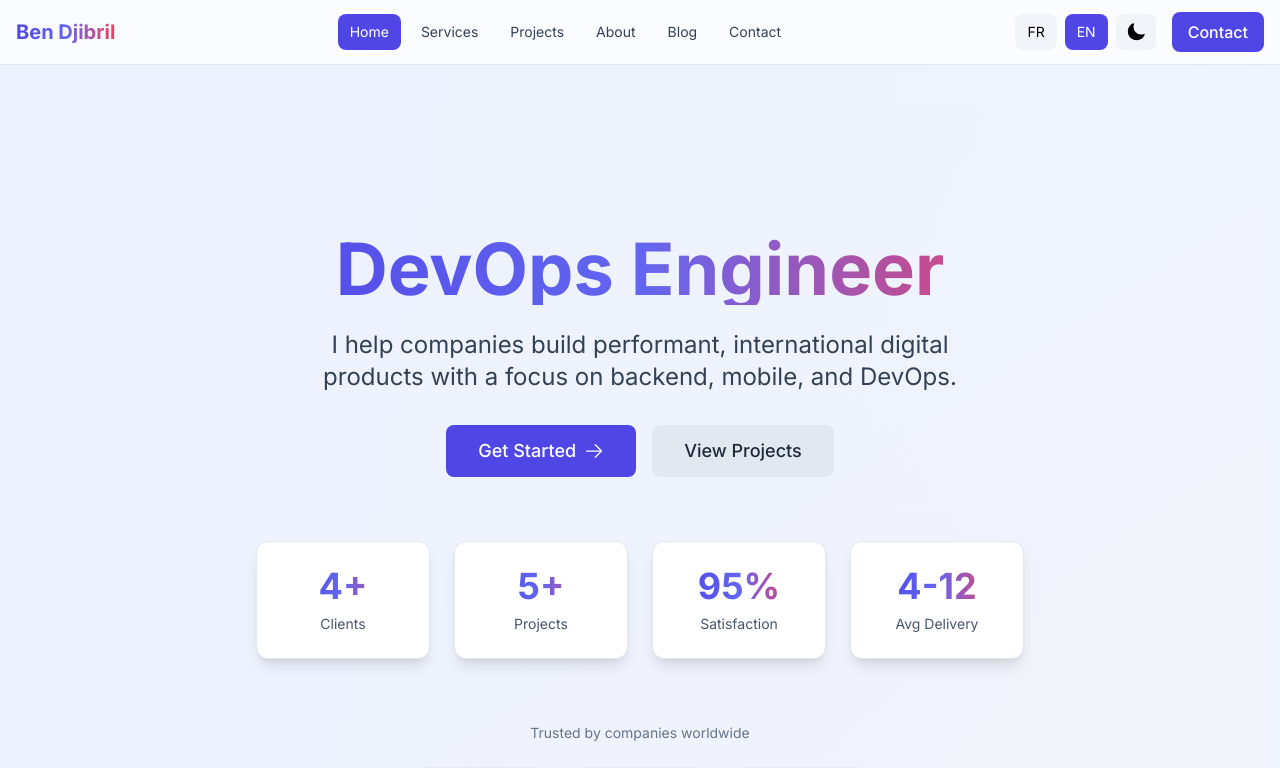
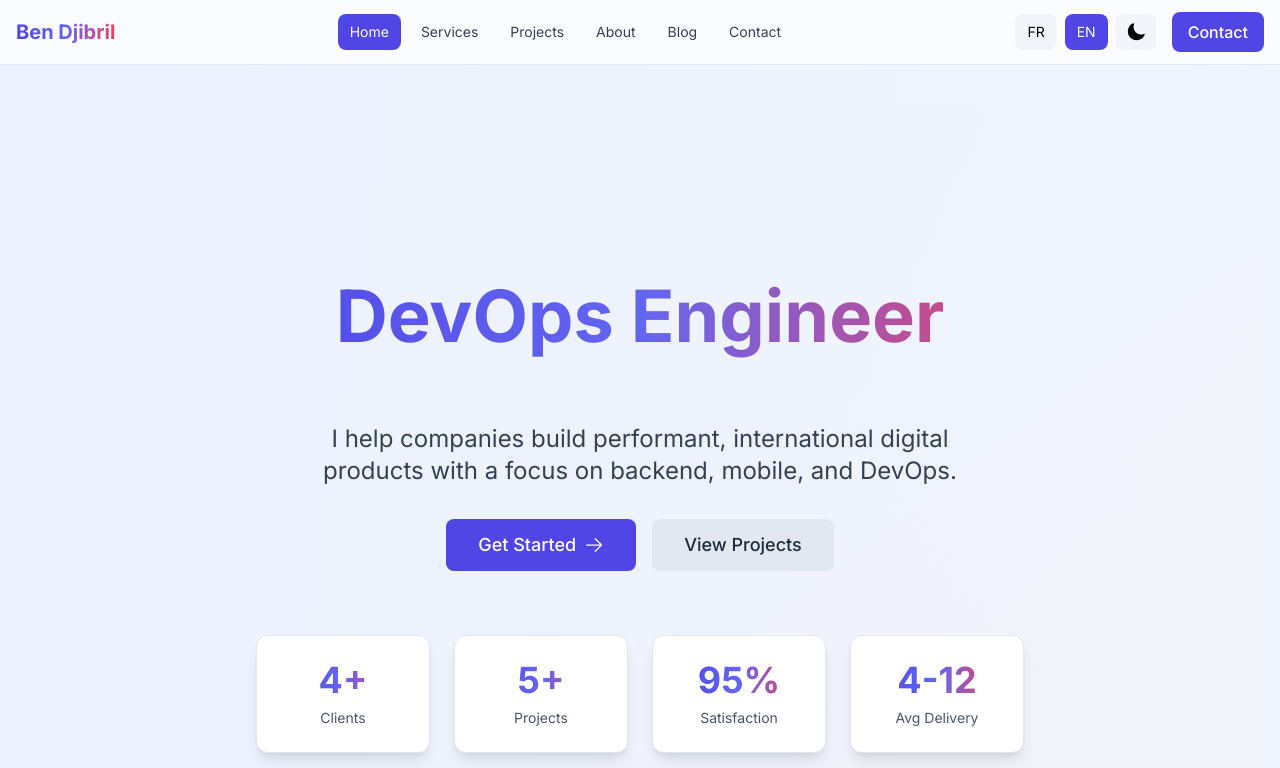
Before and after one commit to azerty-78/Ben-Djibril, a React (Vite) app: page / in a window 1280 px wide. Shown: the top 768 px of the page. Built offline with nearby package versions, Linux system fonts and the light colour scheme; no server answers.

Commit message:
feat: update HeroSection with improved heading layout, adjusted line heights, and overflow visibility for enhanced readability and visual appeal

```diff
--- a/src/components/sections/HeroSection.tsx
+++ b/src/components/sections/HeroSection.tsx
@@ -16,7 +16,7 @@ function HeroSection() {
   ]
 
   return (
-    <section className="relative py-20 md:py-32 overflow-hidden">
+    <section className="relative py-20 md:py-32 overflow-visible">
       <div className="absolute inset-0 bg-gradient-to-br from-primary-50/50 via-transparent to-accent-50/30 dark:from-primary-900/20 dark:via-transparent dark:to-accent-900/20" />
 
       <div className="relative container mx-auto px-4">
@@ -26,9 +26,11 @@ function HeroSection() {
           transition={{ duration: 0.6 }}
           className="max-w-4xl mx-auto text-center"
         >
-          <h1 className="text-4xl sm:text-5xl md:text-6xl lg:text-7xl font-bold gradient-text mb-6 leading-[1.2] md:whitespace-nowrap overflow-visible">
-            {t('home.title')}
-          </h1>
+          <div className="py-6 sm:py-8 md:py-10 mb-6 overflow-visible">
+            <h1 className="text-4xl sm:text-5xl md:text-6xl lg:text-7xl font-bold gradient-text leading-[1.4] sm:leading-[1.3] md:leading-[1.25] lg:leading-[1.2] md:whitespace-nowrap overflow-visible min-h-[1.2em]">
+              {t('home.title')}
+            </h1>
+          </div>
           <p className="text-lg sm:text-xl md:text-2xl text-secondary-700 dark:text-secondary-300 mb-8 max-w-2xl mx-auto px-4">
             {t('home.subtitle')}
           </p>
```
